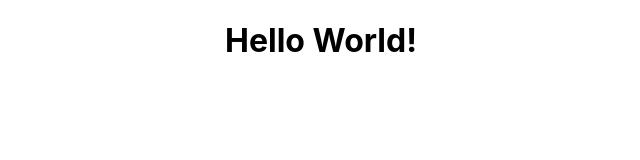
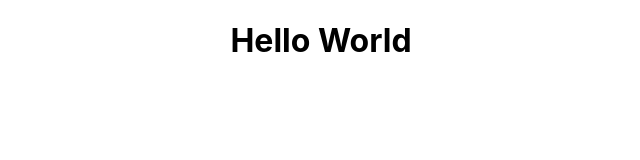
Before and after one commit to Shahzadsk046/Bootcamp-2020, a React (Create React App) app: page / in a window 1280 px wide. Shown: the top 160 px of the page, without its empty margins (319-959 px from the left). Built offline with nearby package versions, Linux system fonts and the light colour scheme.

Commit message:
remove unused logo image

```diff
--- a/src/App.js
+++ b/src/App.js
@@ -1,9 +1,10 @@
+import React from 'react';
 import './App.css';
 
 function App() {
   return (
     <div className="App">
-      <h1>Hello World!</h1>
+      <h1>Hello World</h1>
     </div>
   );
 }
```
